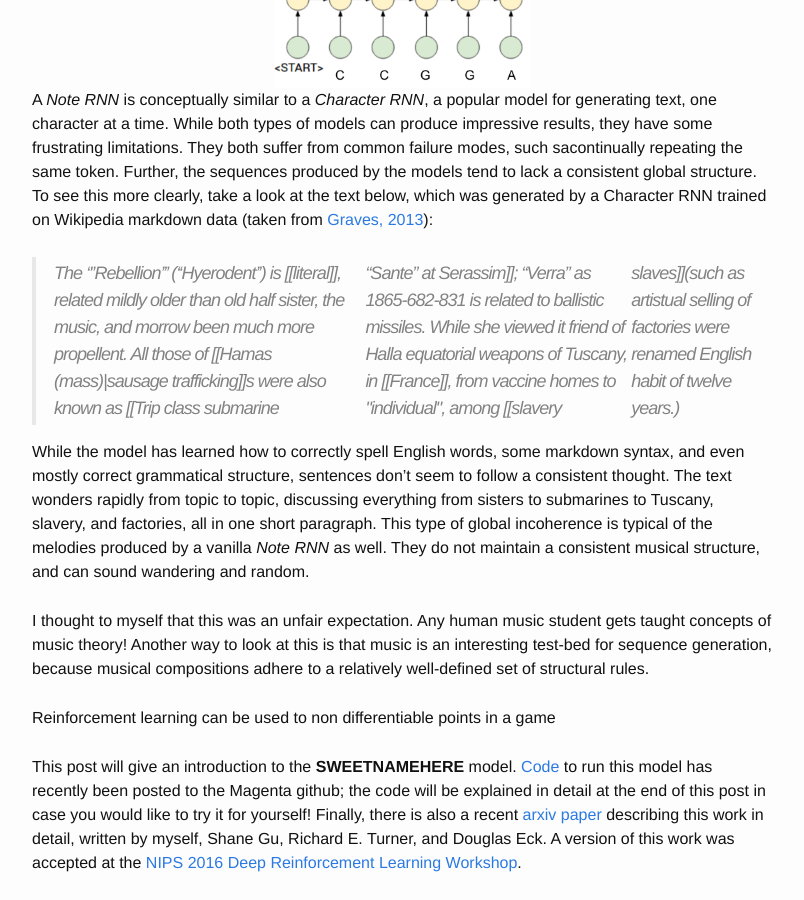
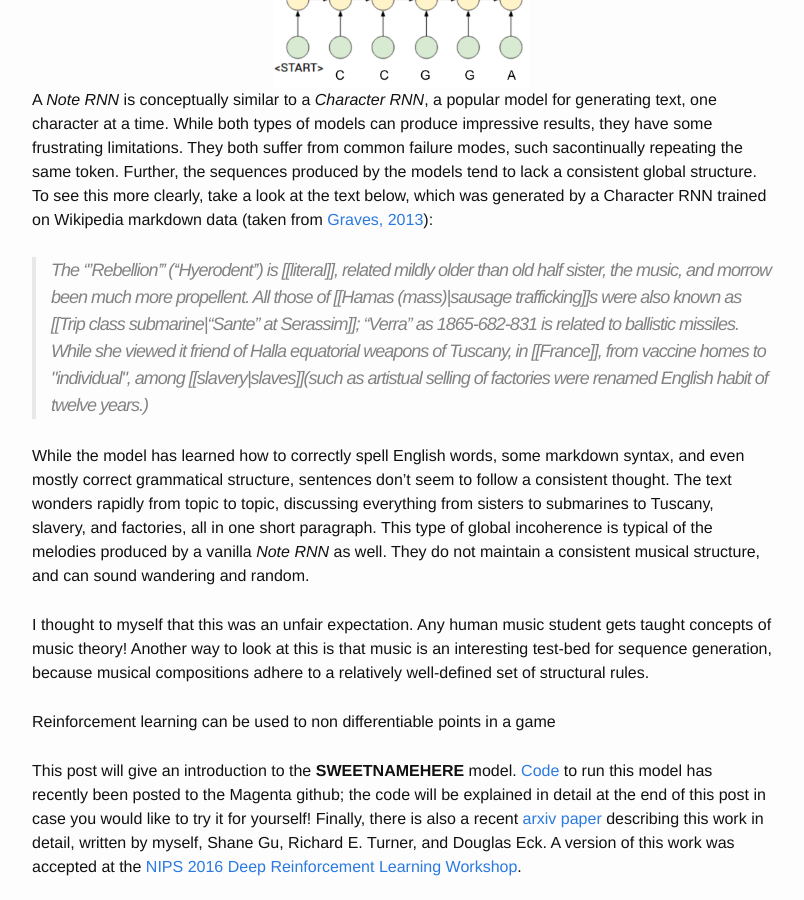
Before and after one commit to notfuchsia/notfuchsia.github.io, a Jekyll site: the page built from _posts/2016-10-10-natasha.markdown, in a window 1280 px wide and 900 px high, scrolled down 622 px. Shown: the whole window, without its empty margins (238-1042 px from the left). Built offline with Jekyll 4.4.1, drawn with Linux system fonts in a browser that asks for light colours; formulas are drawn with MathJax 3.

Commit message:
unknown blog updates

```diff
--- a/_posts/2016-10-10-natasha.markdown
+++ b/_posts/2016-10-10-natasha.markdown
@@ -13,9 +13,10 @@ When I joined [Magenta][magenta] as an intern this summer, the team was hard at
 
 <!--With a little hard work and creativity, a *Note RNN* can produce [nice melodies][elliot song].--> A *Note RNN* is conceptually similar to a *Character RNN*, a popular model for generating text, one character at a time. While both types of models can produce impressive results, they have some frustrating limitations. They both suffer from common failure modes, such sacontinually repeating the same token. Further, the sequences produced by the models tend to lack a consistent global structure. To see this more clearly, take a look at the text below, which was generated by a Character RNN trained on Wikipedia markdown data (taken from [Graves, 2013][graves]):
 
->The '''Rebellion''' (''Hyerodent'') is \[\[literal\]\], related mildly older than old half sister, the music, and morrow been much more propellent. All those of \[\[Hamas (mass)\|sausage trafficking\]\]s were also known as \[\[Trip class submarine|"Sante" at Serassim\]\]; "Verra" as 1865-682-831 is related to ballistic missiles. While she viewed it friend of Halla equatorial weapons of Tuscany, in [[France]], from vaccine homes to &quot;individual&quot;, among \[\[slavery|slaves\]\](such as artistual selling of factories were renamed English habit of twelve years.)
+>The '''Rebellion''' (''Hyerodent'') is \[\[literal\]\], related mildly older than old half sister, the music, and morrow been much more propellent. All those of \[\[Hamas (mass)\|sausage trafficking\]\]s were also known as \[\[Trip class submarine\|"Sante" at Serassim\]\]; "Verra" as 1865-682-831 is related to ballistic missiles. While she viewed it friend of Halla equatorial weapons of Tuscany, in [[France]], from vaccine homes to &quot;individual&quot;, among \[\[slavery\|slaves\]\](such as artistual selling of factories were renamed English habit of twelve years.)
 
 While the model has learned how to correctly spell English words, some markdown syntax, and even  mostly correct grammatical structure, sentences don't seem to follow a consistent thought. The text wonders rapidly from topic to topic, discussing everything from sisters to submarines to Tuscany, slavery, and factories, all in one short paragraph. This type of global incoherence is typical of the melodies produced by a vanilla *Note RNN* as well. They do not maintain a consistent musical structure, and can sound wandering and random.
+
 
 I thought to myself that this was an unfair expectation.
 Any human music student gets taught concepts of music theory!
```
